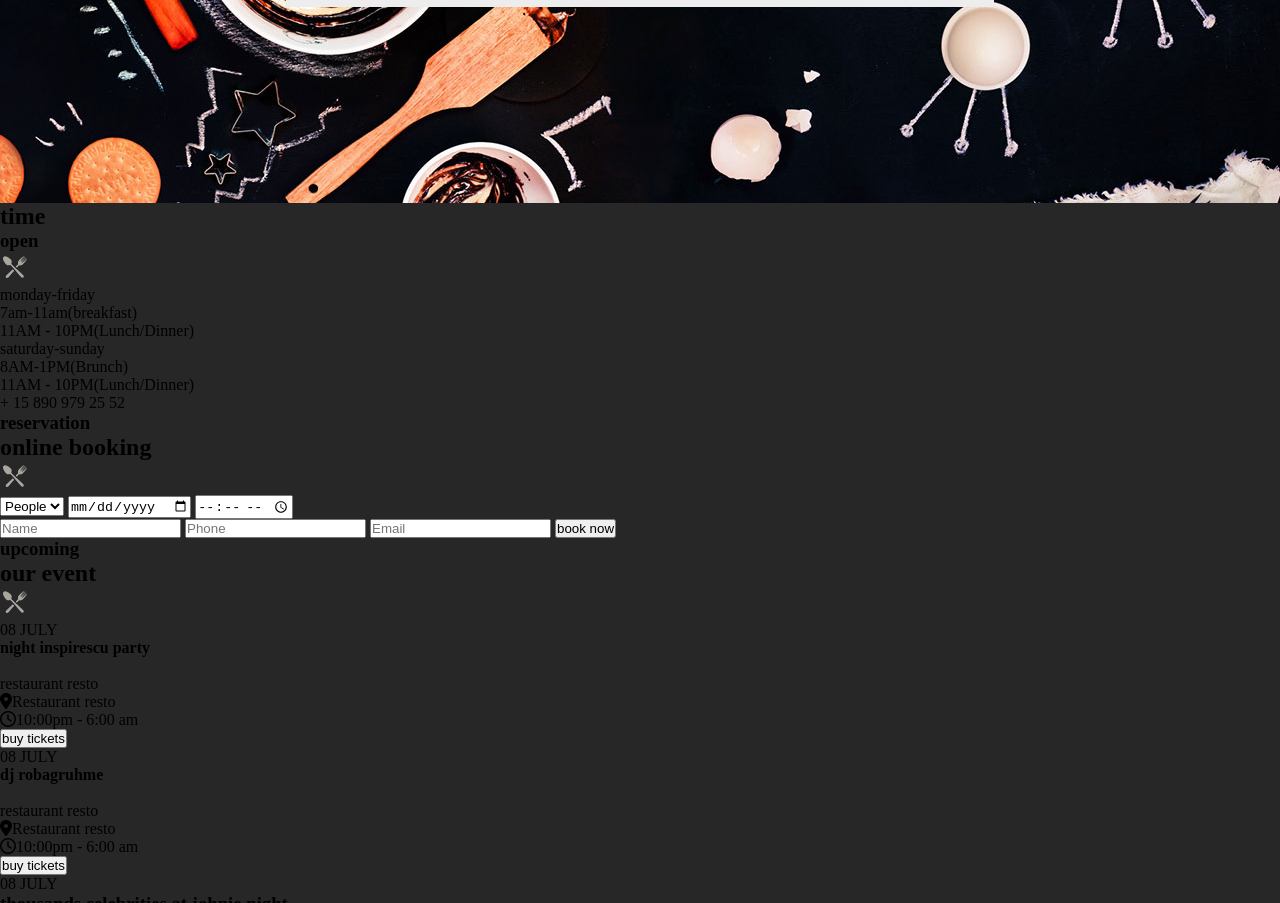
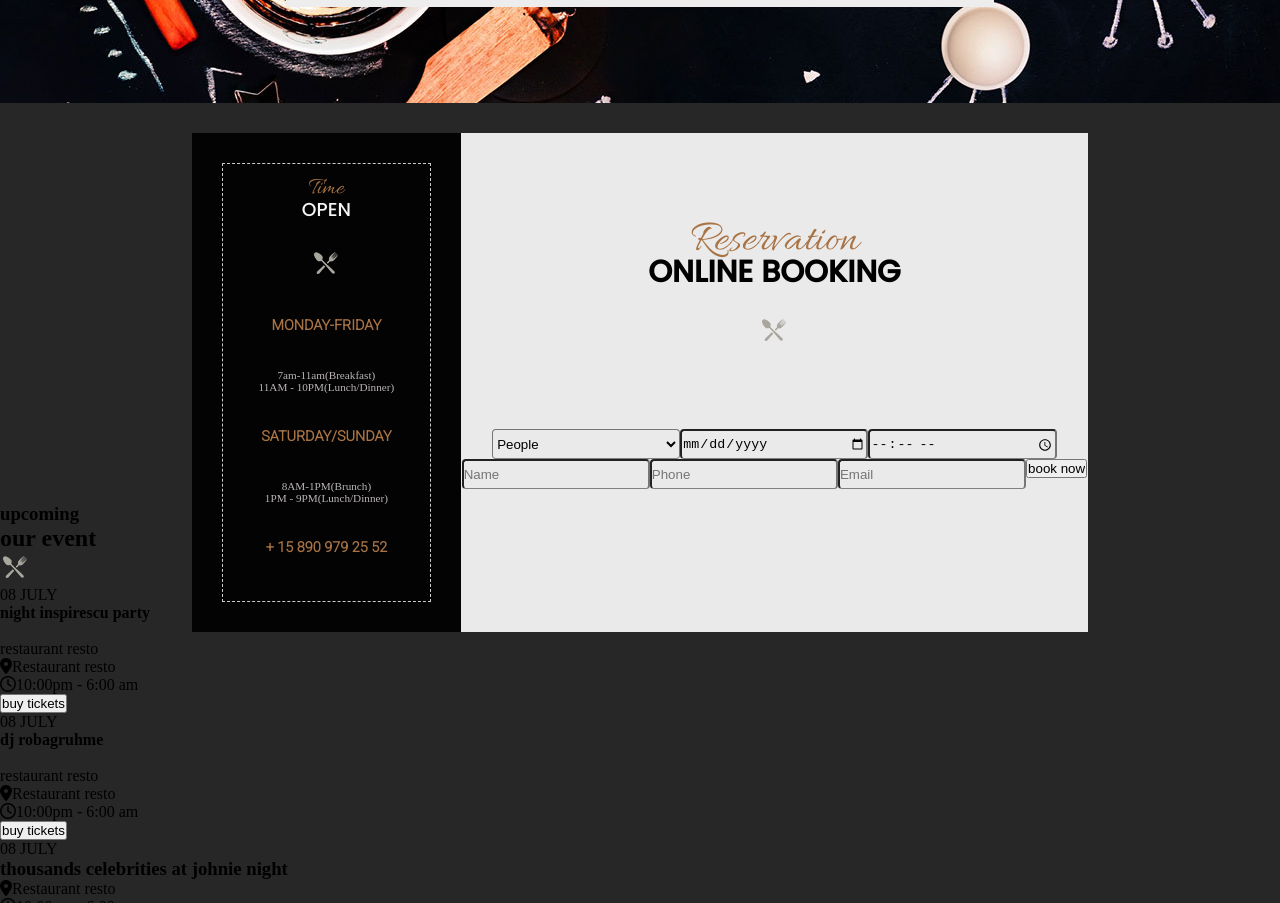
Before and after one commit to LaWass1864/TP-Le-resto, a plain HTML site: page index.html in a window 1280 px wide. Shown: the part 2281-3184 px from the top of the page. Drawn offline with Linux system fonts and the light colour scheme; some icons are missing.

Commit message:
section 3-left ok

```diff
--- a/assets/styles/layouts/_section2.scss
+++ b/assets/styles/layouts/_section2.scss
@@ -4,7 +4,7 @@
   text-align: center;
   background-position-y: 400px;
   padding: 50px;
-  height: 1050px;
+  height: 950px;
 
   .title {
     font-family: "Allura";
--- a/assets/styles/layouts/_section3.scss
+++ b/assets/styles/layouts/_section3.scss
@@ -0,0 +1,113 @@
+.section3{
+    background: rgb(39, 39, 39);
+
+
+    .formulaire {
+        width: 70%;
+        height: 400px;
+        margin: 0 auto;
+        display: grid;
+        grid-template-columns: 30% 70%;
+        padding-top: 30px;
+    }
+
+    .left-container{
+        background: #030303;
+
+        .dashed{
+            border: 1px dashed rgb(207, 203, 203);
+            margin: 30px;
+
+            .planning{
+                text-align: center;
+                padding: 10px;
+                h2{
+                    font-family: 'Allura';
+                    color: #a87345;
+                    font-weight: 300;
+                }
+                h3{
+                    color:whitesmoke;
+                    transform: translateY(-9px);
+                    text-transform: uppercase;
+                    font-family: 'Poppins';
+                    font-weight: 200;
+                    padding-bottom: 15px;
+
+                }
+                .days{
+                    color: #a87345;
+                    text-transform: uppercase;
+                    font-family: 'Roboto';
+                    font-weight: 700;
+                    padding: 35px 0;
+                    font-size: 0.9rem;
+                }
+                p{
+                    color:rgb(187, 181, 181);
+                    font-size: 0.7rem;
+                    overflow: hidden;
+
+                }
+
+            }
+
+        }
+    }
+
+    .right-container{
+        background: rgb(235, 234, 234);
+
+        .booking-header{
+            text-align: center;
+            padding: 80px;
+
+            h2{
+                font-family: 'Allura';
+                color: #a87345;
+                font-size: 2.8rem;
+                font-weight: 500;
+            }
+
+            h3{
+                font-family: 'Poppins';
+                text-transform: uppercase;
+                transform: translateY(-20px);
+                font-size: 1.9rem;
+            }
+
+        }
+
+        form{
+
+            input[type="text"],
+            input[type="date"],
+            input[type="time"],
+            input[type="number"],
+            input[type="email"],
+            select{
+                background: none;
+                border-bottom: 1px solid gray;
+                border-radius: 4px;
+                resize: none;
+                height: 30px;
+                width: 30%;
+              }
+
+          .form1{
+            display: flex;
+            justify-content: center;
+          }
+
+          .form2{
+            display: flex;
+            justify-content: center;
+          }
+
+
+
+        }
+
+    }
+
+}
--- a/index.html
+++ b/index.html
@@ -175,7 +175,7 @@
               </div>
               <div class="description-plat">
                 <h4>roast pork (4 sticks)</h4>
-                <p>pork / veggies / shoyu </p>
+                <p>pork / veggies / shoyu</p>
               </div>
               <div class="price">
                 <p>$18</p>
@@ -205,7 +205,7 @@
               </div>
               <div class="description-plat">
                 <h4>baked potato pizza</h4>
-                <p>potato / bread / cheese </p>
+                <p>potato / bread / cheese</p>
               </div>
               <div class="price">
                 <p>$25</p>
@@ -217,33 +217,34 @@
     </section>
 
     <section class="section3">
+      <div class="formulaire">
         <div class="left-container">
           <div class="dashed">
             <div class="planning">
-            <h2>time</h2>
+              <h2>Time</h2>
               <h3>open</h3>
               <img src="./assets/img/ic-plate.png" alt="" />
               <div>
-              <p>monday-friday</p>
-              <p>7am-11am(breakfast)</p>
+                <p class="days">monday-friday</p>
+                <p>7am-11am(Breakfast)</p>
                 <p>11AM - 10PM(Lunch/Dinner)</p>
               </div>
               <div>
-              <p>saturday-sunday</p>
+                <p class="days">saturday/sunday</p>
                 <p>8AM-1PM(Brunch)</p>
-              <p>11AM - 10PM(Lunch/Dinner)</p>
+                <p>1PM - 9PM(Lunch/Dinner)</p>
               </div>
               <div>
-              <p>+ 15 890 979 25 52</p>
-              <p></p>
+                <p class="days">+ 15 890 979 25 52</p>
               </div>
             </div>
           </div>
         </div>
 
         <div class="right-container">
-        <h3>reservation</h3>
-        <h2>online booking</h2>
+          <div class="booking-header">
+          <h2>Reservation</h2>
+          <h3>online booking</h3>
           <img src="./assets/img/ic-plate.png" alt="" />
         </div>
         <form>
@@ -271,9 +272,13 @@
             />
             <input type="number" name="phone" id="phone" placeholder="Phone" />
             <input type="email" name="email" id="email" placeholder="Email" />
+            <div class="button">
             <input type="submit" value="book now" />
           </div>
+          </div>
         </form>
+      </div>
+    </div>
     </section>
 
     <section class="section4">
```
Also changed, not shown: assets/styles/index.css, 1 other file. Lines whose indentation alone changed are shown as unchanged.
